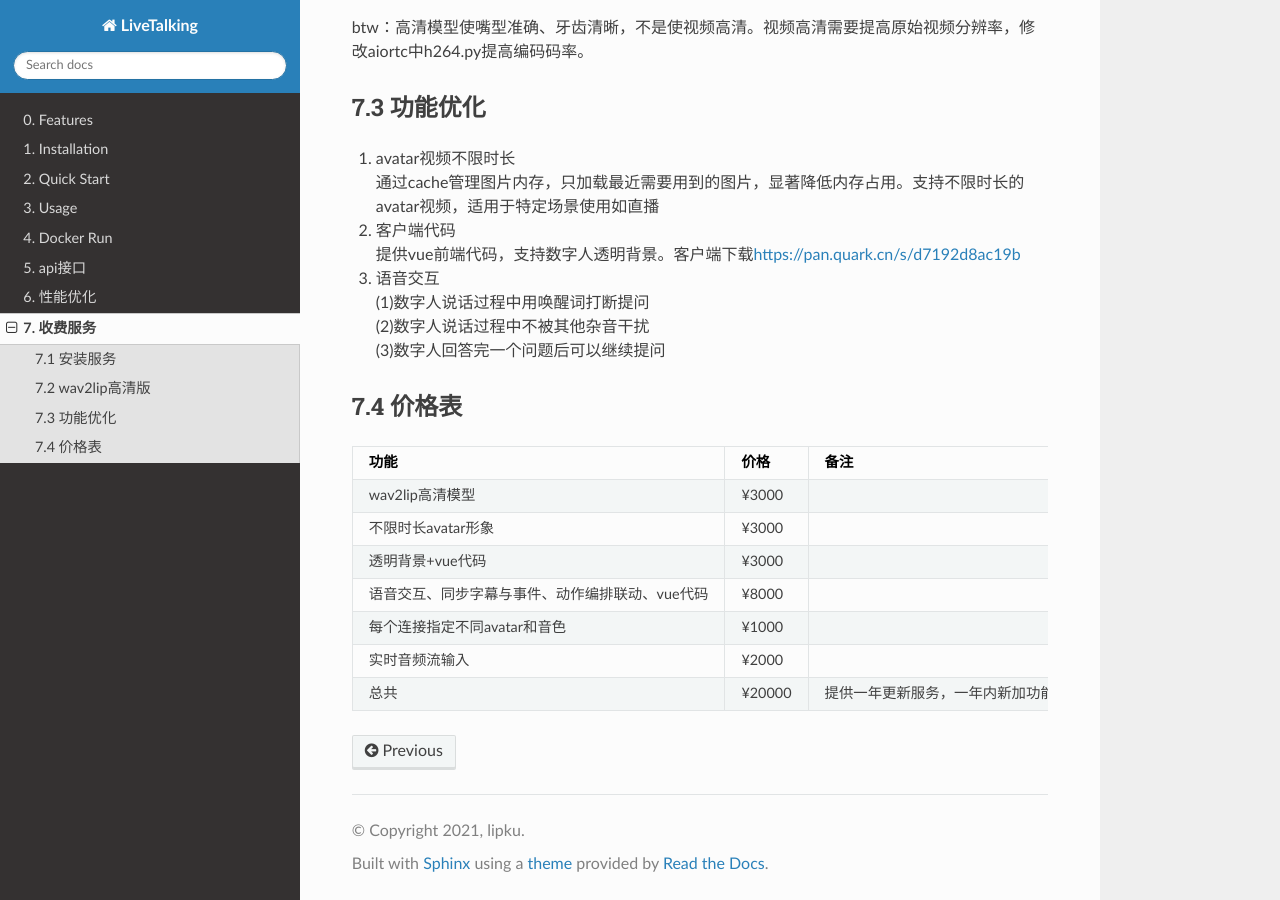
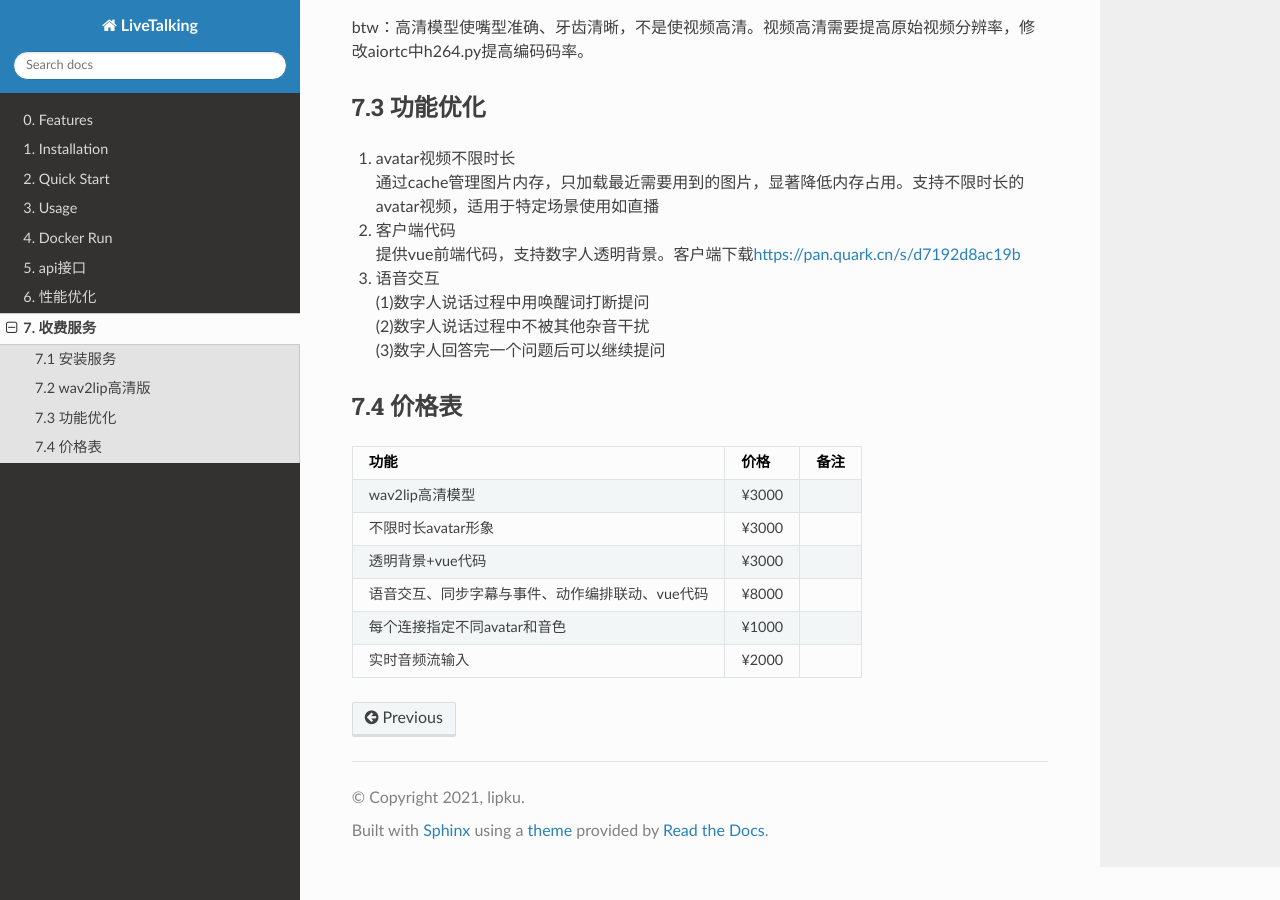
Before and after one commit to lipku/livetalking-doc, a Sphinx documentation site: the page built from docs/source/service.md, in a window 1280 px wide and 900 px high, scrolled down 778 px. Built offline with Sphinx 7.4.7 and the Read the Docs theme 3.1.0, drawn with Linux system fonts in a browser that asks for light colours.

Commit message:
update doc

```diff
--- a/docs/source/service.md
+++ b/docs/source/service.md
@@ -42,4 +42,3 @@ wav2lip高清模型			|¥3000		|
 语音交互、同步字幕与事件、动作编排联动、vue代码			|¥8000		|
 每个连接指定不同avatar和音色			|¥1000		|
 实时音频流输入			|¥2000		|
-总共			|¥20000		| 提供一年更新服务，一年内新加功能免费提供
```
